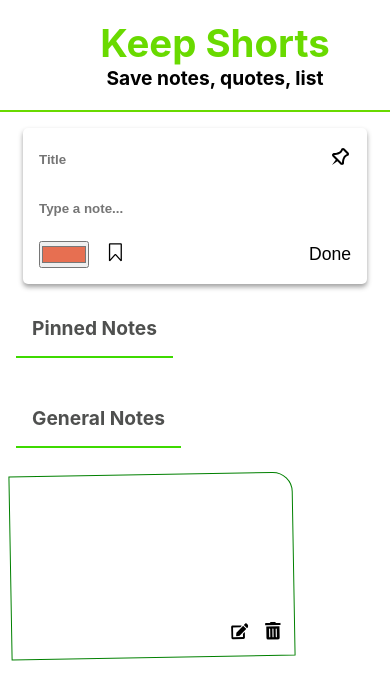
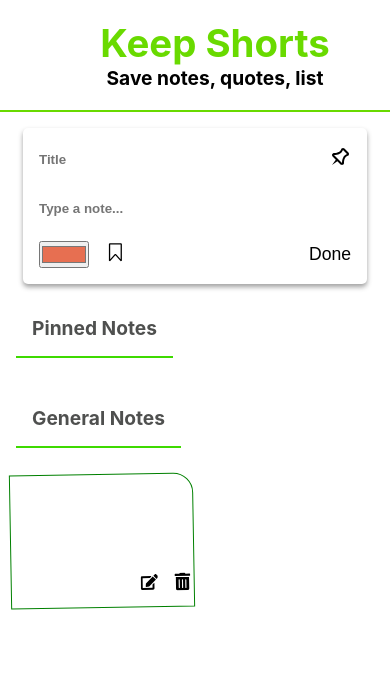
Before and after one commit to Rupamdas832/KeepNotes, a React (Create React App) app: page / in a window 390 px wide. Shown: the top 700 px of the page. Built offline with nearby package versions, Linux system fonts and the light colour scheme.

Commit message:
responsive style 1 added

```diff
--- a/src/App.css
+++ b/src/App.css
@@ -89,12 +89,12 @@
     border-bottom: 2px solid rgb(62, 218, 0);
 }
 .pinKeeps{
-    display: grid;
-    grid-template-columns: 1fr 1fr 1fr 1fr;
+    display: flex;
+    flex-wrap: wrap;
 }
 .genKeeps{
-    display: grid;
-    grid-template-columns: 1fr 1fr 1fr 1fr;
+    display: flex;
+    flex-wrap: wrap;
 }
 .keep{
     display: flex;
@@ -143,16 +143,13 @@
     .inputCard{
         width: 80%;
     }
-    .pinKeeps{
-        grid-template-columns: 1fr 1fr;
-    }
     .keepList{
         font-size: 0.6rem;
     }
     .keep{
-        width: 250px;
-        height: 100px;
-        font-size: 0.8rem;
+        width: 150px;
+        min-height: 100px;
+        font-size: 0.7rem;
         margin: 0.6rem;
     }
 }
```
